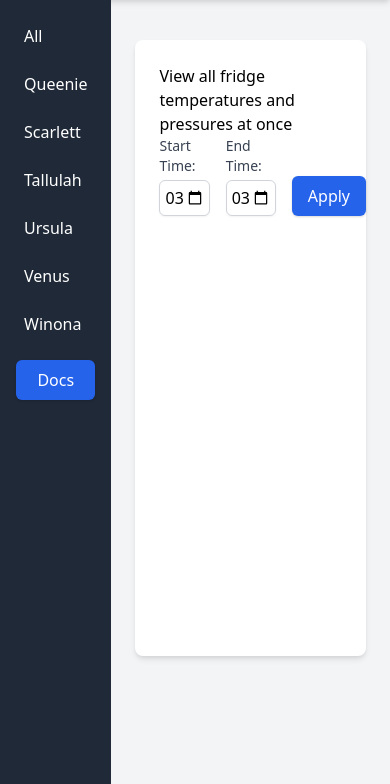
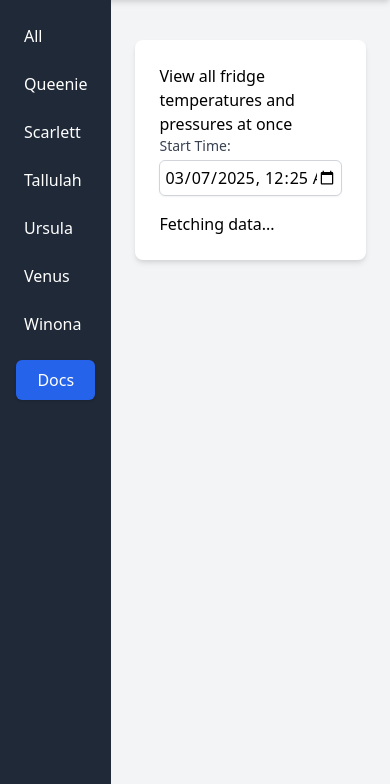
Before and after one commit to jrzingel/fqt-thermometry, a Python web app: template flaskr/templates/combined_dashboard.html in a window 390 px wide. Shown: the part 60-844 px from the top of the page. Run offline with Jinja, Linux system fonts and the light colour scheme; the template is opened without the code that fills it, so the values that code supplies are empty.

Commit message:
Plotting many fridges (home dashboard) created

```diff
--- a/flaskr/api.py
+++ b/flaskr/api.py
@@ -51,7 +51,7 @@ class RangedReadingSchema(Schema):
 
 class MultipleFridgeReadingSchema(Schema):
     """Schema for specifying a sensor from multiple fridges to return"""
-    query = Dict(keys=String(default="fridge"), values=String(default="sensor"), required=True)  # {fridge: sensor}
+    query = List(List(String()), required=True)  # [[fridge, sensor], ...]
     earliest_timestamp = DateTime(required=False)
     latest_timestamp = DateTime(required=False)
 
@@ -168,13 +168,15 @@ def getMultipleFridgeReadings(json_data: dict):
     """Get a range of readings between two timestamps for a given sensor on each fridge."""
     db = get_db()
 
+    print(json_data)
+
     # Sanity checks of the input
     if json_data["earliest_timestamp"] > json_data["latest_timestamp"]:
         return abort(400, "Earliest timestamp must be before latest timestamp")
 
 
     raw_data = {}
-    for fridge, sensor in json_data["query"].items():
+    for fridge, sensor in json_data["query"]:
         reading_rows = db.execute(
             'SELECT * from temperatures WHERE fridge = ? AND sensor = ? AND timestamp >= ? AND timestamp <= ? ORDER BY timestamp',
             (fridge, sensor, json_data["earliest_timestamp"], json_data["latest_timestamp"])
--- a/flaskr/static/utils.js
+++ b/flaskr/static/utils.js
@@ -29,6 +29,11 @@ function prepData(packed) {
     return data;
 }
 
+function now() {
+    // Get the current UNIX timestamp
+    return new Date().toISOString().slice(0, 16);
+}
+
 async function fetchFromAPI(fridge, sensors) {
     // Query the API for fridge sensor data
     const startTime = document.getElementById("startTime").value;
@@ -40,8 +45,6 @@ async function fetchFromAPI(fridge, sensors) {
         sensors: sensors
     };
 
-    console.log(requestData);
-
     const response = await fetch('http://127.0.0.1:5000/api/v1/range', {
         method: 'POST',
         headers: {
@@ -49,7 +52,25 @@ async function fetchFromAPI(fridge, sensors) {
         },
         body: JSON.stringify(requestData)
     });
-    const json_data = await response.json();
-    console.log(json_data);
-    return json_data;
+    return await response.json();
 }
+
+async function fetchFridgesFromAPI(query) {
+    // Query the API for fridge sensor data
+    const startTime = document.getElementById("startTime").value;
+    const endTime = new Date().toISOString().slice(0, 16);
+    const requestData = {
+        earliest_timestamp: startTime,
+        latest_timestamp: endTime,
+        query: query
+    };
+
+    const response = await fetch('http://127.0.0.1:5000/api/v1/fridges', {
+        method: 'POST',
+        headers: {
+            "Content-Type": "application/json"
+        },
+        body: JSON.stringify(requestData)
+    });
+    return await response.json();
+}
--- a/flaskr/templates/combined_dashboard.html
+++ b/flaskr/templates/combined_dashboard.html
@@ -4,72 +4,110 @@
 
 <p>View all fridge temperatures and pressures at once</p>
 
-<div class="mb-4 grid grid-cols-3 gap-4">
+<div class="mb-4 grid grid-cols-1 md:grid-cols-2 gap-4">
     <div>
         <label for="startTime" class="block text-sm font-medium text-gray-700">Start Time:</label>
         <input type="datetime-local" id="startTime" class="mt-1 block w-full p-1 border border-gray-300 rounded-md shadow-sm focus:outline-none focus:ring-blue-500 focus:border-blue-500">
     </div>
-    <div>
-        <label for="endTime" class="block text-sm font-medium text-gray-700">End Time:</label>
-        <input type="datetime-local" id="endTime" class="mt-1 block w-full p-1 border border-gray-300 rounded-md shadow-sm focus:outline-none focus:ring-blue-500 focus:border-blue-500">
-    </div>
-    <div class="flex items-end">
-        <button id="applyRange" class="bg-blue-600 text-white px-4 py-2 rounded-md shadow hover:bg-blue-700">Apply</button>
-    </div>
 </div>
-<div id="graph" style="width:100%;height:400px;"></div>
+
+<h2 id="status">Loading page...</h2>
+
+<div id="graphs"></div>
+<script src="{{ url_for('static', filename='utils.js') }}"></script>
 
 
 <script>
-// On the page load, get the last 6 hours of data
- function setDefaultTimestamps() {
-    const now = new Date();
-    const sixHoursAgo = new Date(now.getTime() - 6 * 60 * 60 * 1000);
 
-    document.getElementById("endTime").value = now.toISOString().slice(0, 16);
-    document.getElementById("startTime").value = sixHoursAgo.toISOString().slice(0, 16);
+function makeChart(data) {
+    console.time("chart");
+
+    const cursorOpts = {
+        lock: true,
+        focus: {
+            prox: 16
+        }
+    }
+
+    const seriesOpts = [{}]
+    for (let i = 1; i < data.length; i++) {
+        seriesOpts.push({
+            label: FRIDGES[i - 1][0],
+            stroke: COLOURS[i - 1],
+            spanGaps: true,
+            scale: "K",
+            value: (u, v) => v == null ? '' : v.toFixed(3) + "K"
+        });
+    }
+
+    const opts_main = {
+        title: "Temperatures",
+        ...getSize(),
+        focus: {
+            alpha: 0.3,
+        },
+        cursor: cursorOpts,
+        series: seriesOpts,
+        axes: [
+            {},
+            {
+                scale: "K",
+                values: (self, ticks) => ticks.map(v => v.toFixed(3) + "K"),
+                label: "Temperature (K)"
+            }
+        ]
+    }
+
+    let uplot_main = new uPlot(opts_main, data, document.getElementById("graphs"));
+
+    // Dynamically update the data when required
+    document.getElementById("startTime").addEventListener("change", function() {
+        // Update the data if the start time changes
+        let status = document.getElementById("status");  // Update this to let the user know the progress
+        if (document.getElementById("startTime").value === "") {
+            return  // Don't do anything if the start time is empty
+        }
+
+        status.textContent = "Fetching data..."
+        fetchFromAPI(FRIDGE, SENSORS).then(packed => {
+            status.textContent = "Data fetched, rendering..."
+            let data = prepData(packed);
+            uplot_main.setData(data);
+            status.textContent = "Done!"
+        });
+    });
+
+    // Dynamically change the size of the plot when required
+    window.addEventListener("resize", function() {
+        uplot_main.setSize(getSize());
+    });
+
+    console.timeEnd("chart");
+}
+
+function go() {
+    let status = document.getElementById("status");  // Update this to let the user know the progress
+    status.textContent = "Fetching data..."
+    fetchFridgesFromAPI(FRIDGES).then(packed => {
+        status.textContent = "Data fetched, rendering..."
+        let data = prepData(packed);
+        makeChart(data);
+        status.textContent = "Done!"
+    });
 }
 
 
-
-async function fetchGraphData() {
-    const startTime = document.getElementById("startTime").value;
-    const endTime = document.getElementById("endTime").value;
-    const requestData = {
-        earliest_timestamp: startTime,
-        latest_timestamp: endTime,
-        fridge: "test",
-        sensor: "T1 50K"
-    };
-
-    try {
-        const response = await fetch('http://127.0.0.1:5000/api/v1/random_range', {
-            method: 'POST',
-            headers: {
-                "Content-Type": "application/json"
-            },
-            body: JSON.stringify(requestData)
-        });
-        const data = await response.json();
-        console.log(data);
-        const trace = {
-            x: data.timestamps,
-            y: data.readings,
-            type: 'scatter',
-            mode: 'lines',
-            line: { color: 'blue' }
-        };
-        Plotly.newPlot('graph', [trace]);
-    } catch (error) {
-        console.error('Error fetching graph data:', error);
-    }
-}
-
-document.getElementById("applyRange").addEventListener("click", fetchGraphData);
+// Specify graphs to plot.
+// Will create one large plot for all the MXC sensors of each fridge
+const FRIDGES = [
+    ["fridge1", "s1"],
+    ["fridge1", "s2"]
+];
+const COLOURS = ["blue", "red", "green", "purple", "orange"];
 
 setDefaultTimestamps();
-fetchGraphData();
-//setInterval(fetchGraphData, 60000);
+go();
+
 </script>
 
 {% endblock %}
```
